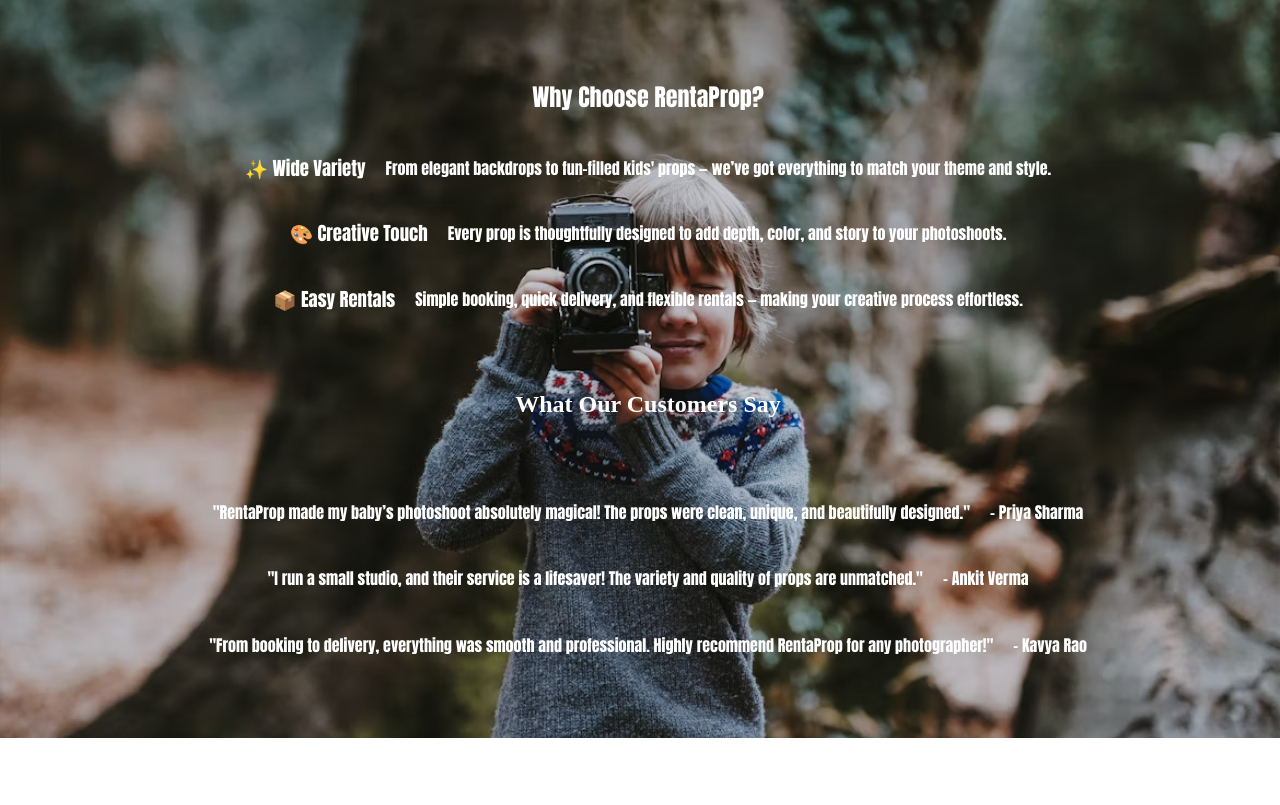
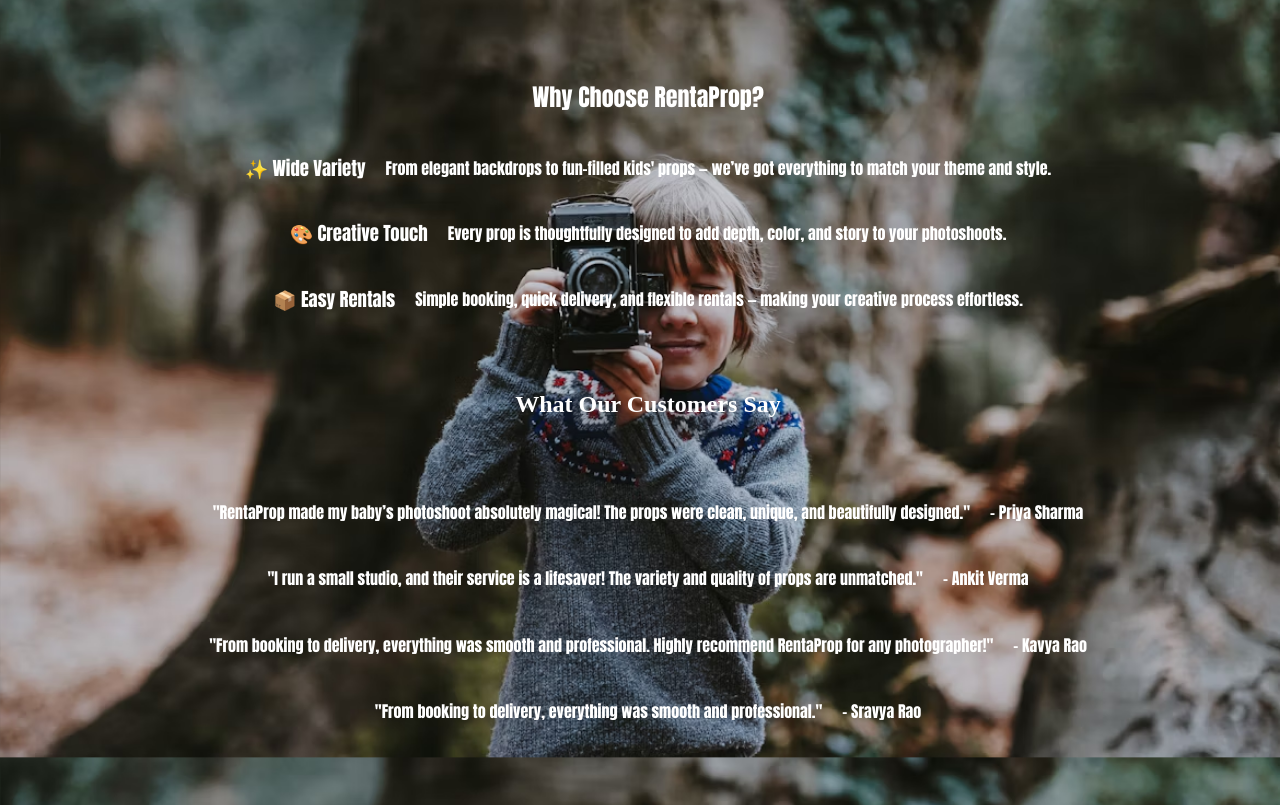
Before and after one commit to kasisravya/RentNest, a plain HTML site: page RentNest/home.html in a window 1280 px wide. Shown: the part 96-901 px from the top of the page. Before the commit the page ends 834 px from the top, so only its background shows below. Drawn offline with Linux system fonts and the light colour scheme.

Commit message:
Commit 2

```diff
--- a/RentNest/home.html
+++ b/RentNest/home.html
@@ -50,6 +50,11 @@
       <p>"From booking to delivery, everything was smooth and professional. Highly recommend RentaProp for any photographer!"</p>
       <h4>– Kavya Rao</h4>
     </div>
+
+    <div class="testimonial">
+      <p>"From booking to delivery, everything was smooth and professional."</p>
+      <h4>– Sravya Rao</h4>
+    </div>
   </div>
 </body>
 </html>
```
